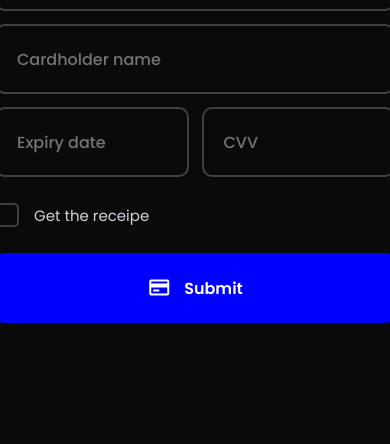
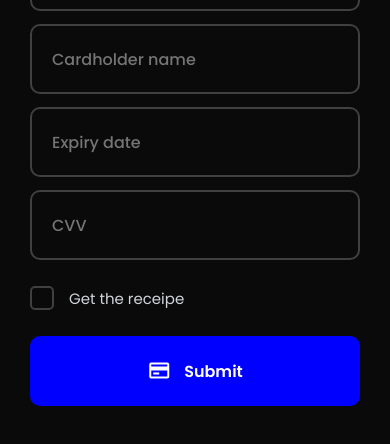
Before and after one commit to artyom250/payment-form, a plain HTML site: page index.html in a window 390 px wide. Shown: the part 278-722 px from the top of the page. Drawn offline with nearby package versions, Linux system fonts and the light colour scheme.

Commit message:
screens commit

```diff
--- a/style.css
+++ b/style.css
@@ -184,3 +184,18 @@ button i {
 button:hover {
     background-color: mediumblue;
 }
+
+
+@media(max-width: 550px) {
+    .inputs2 {
+        flex-direction: column;
+    }
+
+    .inputs {
+        width: 100%;
+    }
+
+    body {
+        padding: 50px 30px;
+    }
+}
```
